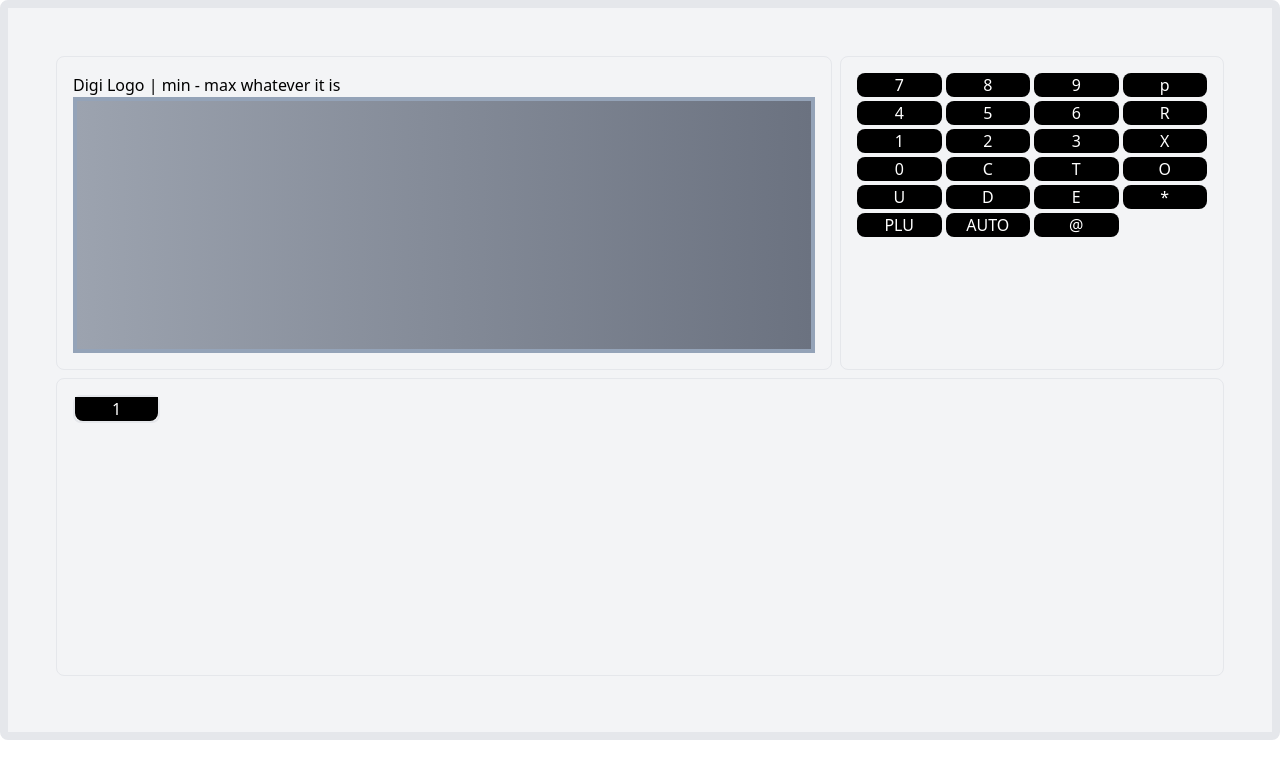
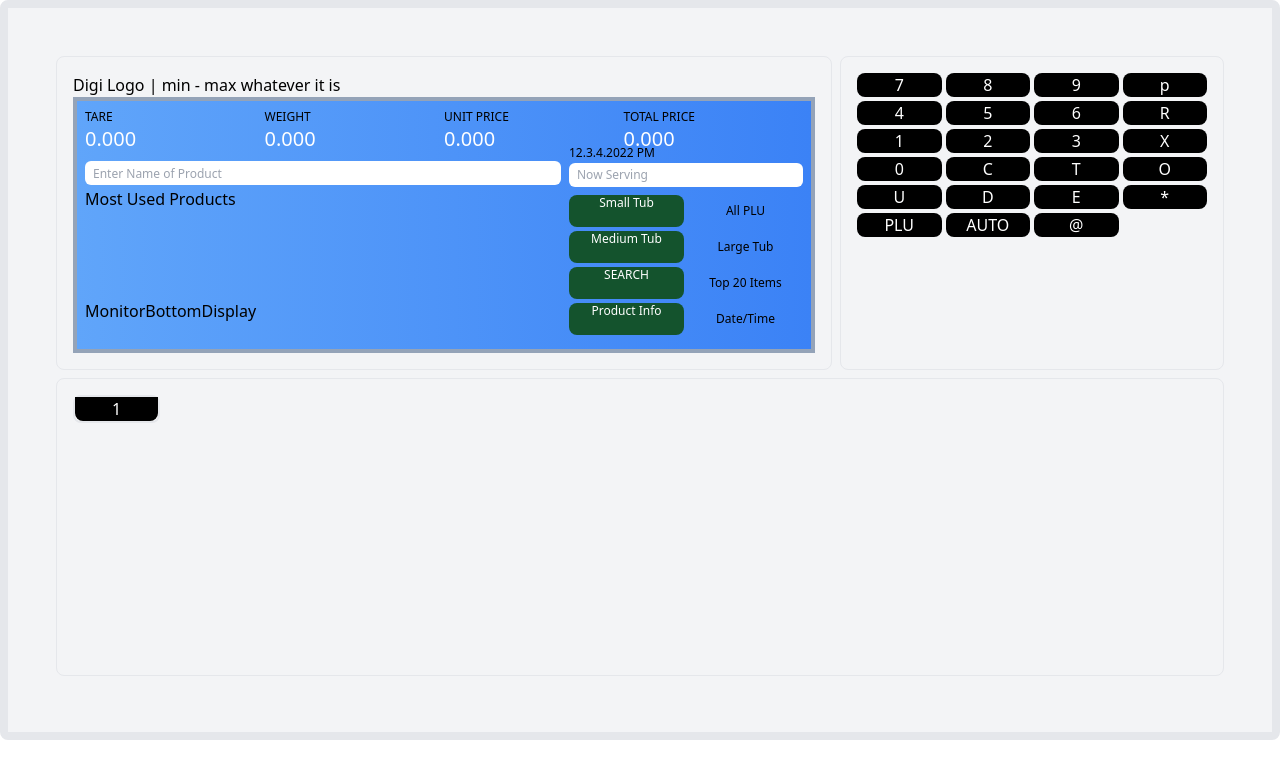
Before and after one commit to abhi886/weighingscale-next, a Next.js app: page / in a window 1280 px wide. Shown: the top 778 px of the page. Built offline with nearby package versions, Linux system fonts and the light colour scheme.

Commit message:
Change PLu Input value using users keyboard

```diff
--- /dev/null
+++ b/components/context/context.tsx
@@ -0,0 +1,60 @@
+import React, {
+  createContext,
+  useContext,
+  useReducer,
+  FC,
+  useMemo,
+} from "react";
+
+type Props = {
+  children?: React.ReactNode | React.ReactNode[];
+};
+
+type State = {
+  /** The PLU value the user entered. Defaults to an empty string. */
+  pluValue: string;
+  /** The display  value in the product name. Defaults to an empty string. */
+  productDisplayValue: string;
+  // Power 0n/Off value. Defaults to power on i.e. true.
+  power: boolean;
+};
+
+type Action = { type: "change-PLU-from-user-keyboard"; payload: any };
+
+const initialState: State = {
+  pluValue: "",
+  productDisplayValue: "",
+  power: true,
+};
+
+const reducer = (state: State, action: Action): State => {
+  switch (action.type) {
+    case "change-PLU-from-user-keyboard":
+      return { ...state, ["pluValue"]: action.payload.value };
+    default:
+      return initialState;
+  }
+};
+const UIContext = createContext<object>({});
+export const UIContextProvider: FC<Props> = ({ children }) => {
+  const [state, dispatch] = useReducer(reducer, initialState);
+  const changePluFromUserKeyboard = (e) =>
+    dispatch({
+      type: "change-PLU-from-user-keyboard",
+      payload: { value: e.target.value },
+    });
+
+  const contextValue = useMemo(() => {
+    return { ...state, changePluFromUserKeyboard };
+  }, [state]);
+  return (
+    <UIContext.Provider value={contextValue}>{children}</UIContext.Provider>
+  );
+};
+
+export const useUI = () => {
+  const context = useContext(UIContext);
+  return context;
+};
+
+export default UIContextProvider;
--- a/components/monitor/MonitorDisplayInput/MonitorDisplayInput.tsx
+++ b/components/monitor/MonitorDisplayInput/MonitorDisplayInput.tsx
@@ -1,10 +1,10 @@
-import React, { useState } from "react";
+import React, { useState, useContext } from "react";
+import { useUI } from "@components/context/context";
 
-const MonitorDisplayInput = ({
-  pluValue,
-  handlePlu,
-  productDisplayValue,
-}: any) => {
+const MonitorDisplayInput = ({}: any) => {
+  const { changePluFromUserKeyboard, pluValue, productDisplayValue }: any =
+    useUI();
+  console.log(useUI());
   return (
     <div className='grid grid-cols-3 gap-2 '>
       {/* Text and PLU number */}
@@ -27,7 +27,9 @@ const MonitorDisplayInput = ({
           className='p-2 h-6 w-full text-xs flex-grow rounded-md focus:outline-none flex-shrink'
           value={pluValue}
           placeholder={"Now Serving"}
-          onChange={handlePlu}
+          onChange={(e) => {
+            changePluFromUserKeyboard(e);
+          }}
         ></input>{" "}
       </div>
     </div>
--- a/components/monitordisplay/MonitorDisplay.tsx
+++ b/components/monitordisplay/MonitorDisplay.tsx
@@ -11,17 +11,13 @@ const MonitorDisplay = ({
   productDisplayValue,
   power,
 }: any) => {
-  if (power === true) {
+  if (!power === true) {
     return (
       <div className='sm:col-span-2 border border-r-1 rounded-lg p-4 '>
         <div>Digi Logo | min - max whatever it is</div>
         <div className='w-full h-64 bg-gradient-to-r from-blue-400 to-blue-500 border-4 border-slate-400 p-2'>
           <MonitorTopDisplay></MonitorTopDisplay>
-          <MonitorDisplayInput
-            productDisplayValue={productDisplayValue}
-            pluValue={pluValue}
-            handlePlu={handlePlu}
-          ></MonitorDisplayInput>
+          <MonitorDisplayInput></MonitorDisplayInput>
           <MonitorMostUsed></MonitorMostUsed>
           <MonitorBottomDisplay></MonitorBottomDisplay>
         </div>
--- a/components/weighingmachinedisplay/WeighingMachineDisplay.tsx
+++ b/components/weighingmachinedisplay/WeighingMachineDisplay.tsx
@@ -7,48 +7,41 @@ const productNameWithPlu = [
 ];
 
 const WeighingMachineDisplay = () => {
-  const [pluValue, setPluValue] = useState("");
-  const [productDisplayValue, setProductDisplayValue] = useState("");
-  const [power, SetPower] = useState(false);
-  const handlePluChange = (e) => {
-    setPluValue(e.target.value);
-  };
-  const handlePluChangeFromPluDisplaySection = (value) => {
-    if (!isNaN(value)) {
-      setPluValue(pluValue + value);
-    }
-    if (isNaN(value)) {
-      if (value === "PLU") {
-        const data = productNameWithPlu;
-        const productName = productNameWithPlu.filter(
-          (p) => p.PLU === pluValue
-        );
-        productName &&
-          productName.length > 0 &&
-          setProductDisplayValue(productName[0].name);
-        if (!productName || productName.length === 0) {
-          alert("Invalid Plu.");
-        }
-      }
-      if (value === "p") {
-        SetPower(!power);
-      }
-    }
-  };
+  // const [pluValue, setPluValue] = useState("");
+  // const [productDisplayValue, setProductDisplayValue] = useState("");
+  // const [power, SetPower] = useState(false);
+  // const handlePluChange = (e) => {
+  //   setPluValue(e.target.value);
+  // };
+  // const handlePluChangeFromPluDisplaySection = (value) => {
+  //   if (!isNaN(value)) {
+  //     setPluValue(pluValue + value);
+  //   }
+  //   if (isNaN(value)) {
+  //     if (value === "PLU") {
+  //       const data = productNameWithPlu;
+  //       const productName = productNameWithPlu.filter(
+  //         (p) => p.PLU === pluValue
+  //       );
+  //       productName &&
+  //         productName.length > 0 &&
+  //         setProductDisplayValue(productName[0].name);
+  //       if (!productName || productName.length === 0) {
+  //         alert("Invalid Plu.");
+  //       }
+  //     }
+  //     if (value === "p") {
+  //       SetPower(!power);
+  //     }
+  //   }
+  // };
   return (
     <div className='w-full bg-gray-100 border-8 rounded-lg p-12'>
       <div className='sm:grid sm:grid-cols-3 sm:grid-rows-2 gap-x-2'>
         {/* First Grid - Monitor Section*/}
-        <MonitorDisplay
-          power={power}
-          productDisplayValue={productDisplayValue}
-          pluValue={pluValue}
-          handlePlu={handlePluChange}
-        ></MonitorDisplay>
+        <MonitorDisplay></MonitorDisplay>
         {/* Second Grid - PLU Number Section*/}
-        <PluDisplay
-          handlePluChange={handlePluChangeFromPluDisplaySection}
-        ></PluDisplay>
+        <PluDisplay></PluDisplay>
         {/* Last Grid - SaveNumber Section */}
         <SaveNumberDisplay></SaveNumberDisplay>
       </div>
--- a/pages/_app.tsx
+++ b/pages/_app.tsx
@@ -2,6 +2,7 @@ import { AppProps } from "next/app";
 import { Layout } from "@components/common";
 import { FC } from "react";
 import "@assets/main.css";
+import UIContextProvider from "@components/context/context";
 
 type Props = {
   children?: React.ReactNode | React.ReactNode[];
@@ -16,8 +17,10 @@ function MyApp({
   return (
     <>
       {/* <Layout> */}
-      <Component {...pageProps} />
-      {/* </Layout> */}
+      <UIContextProvider>
+        <Component {...pageProps} />
+        {/* </Layout> */}
+      </UIContextProvider>
     </>
   );
 }
```
